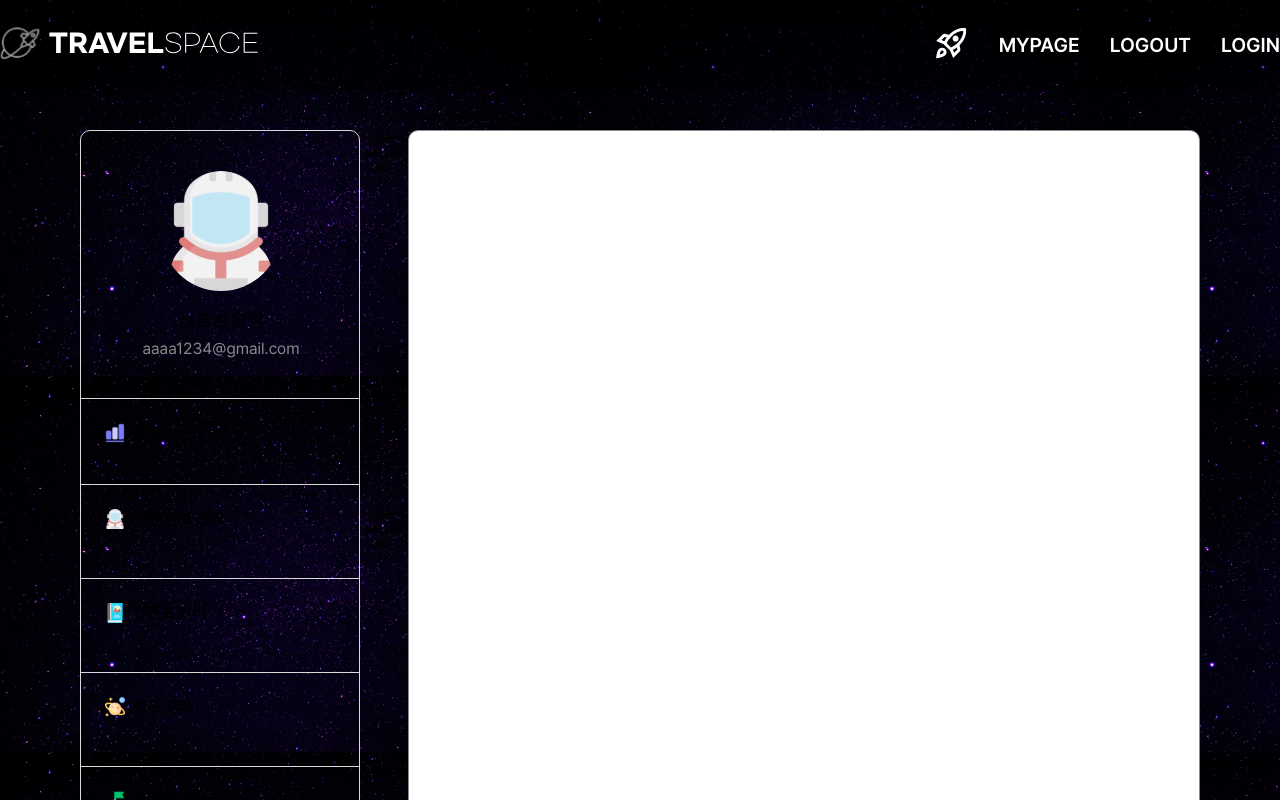
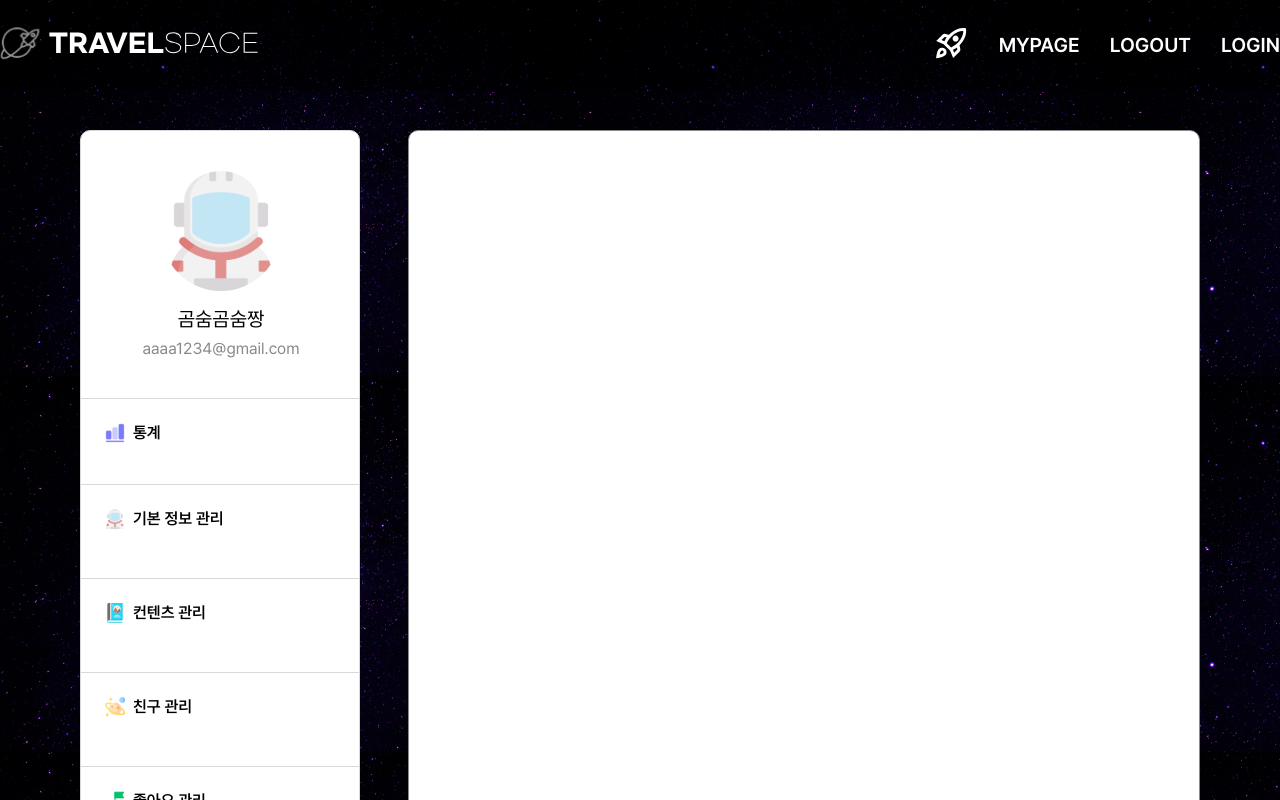
Before and after one commit to Travel-Space/client, a Next.js app: page /my in a window 1280 px wide. Shown: the top 800 px of the page. Built offline with nearby package versions, Linux system fonts and the light colour scheme.

Commit message:
design: Nav 컴포넌트 디자인 추가

```diff
--- a/src/app/my/Nav/index.styled.ts
+++ b/src/app/my/Nav/index.styled.ts
@@ -5,4 +5,5 @@ export const Container = styled.div`
   border: 1px solid ${({ theme }) => theme.PALETTE.gray[100]};
   border-radius: 10px;
   padding-bottom: 16px;
+  background-color: ${({ theme }) => theme.PALETTE.white};
 `;
```
